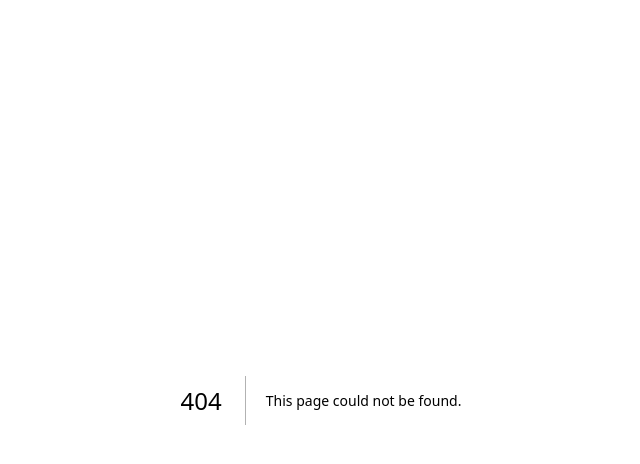
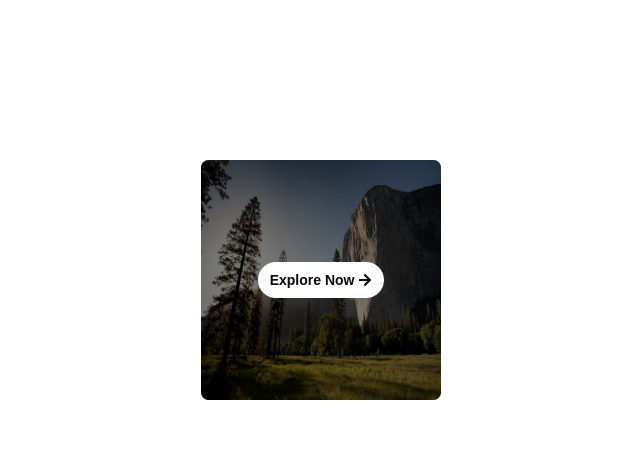
Before and after one commit to Ayusht0mar/components, a Next.js app: page /cardhover in a window 1280 px wide. Before the commit this address had no page. Shown: the top 464 px of the page, without its empty margins (319-959 px from the left). Built offline with nearby package versions, Linux system fonts and the light colour scheme.

Commit message:
Card Hover Component Created

```diff
--- /dev/null
+++ b/src/app/(components)/cardhover/page.tsx
@@ -0,0 +1,46 @@
+"use client"
+import { AnimatePresence, motion } from "framer-motion";
+import Image from "next/image";
+import { useState } from "react";
+import { FaArrowRight } from "react-icons/fa";
+
+const CardHover = () => {
+    const [showOverlay, setShowOverlay] = useState(true)
+
+    return (
+        <motion.div
+            className="relative overflow-hidden h-[240px] w-[240px] bg-slate-400 rounded-lg flex justify-center items-center mx-auto mt-40"
+            onHoverStart={() => setShowOverlay(true)}
+            onHoverEnd={() => setShowOverlay(false)}
+        >
+            <AnimatePresence>
+                {showOverlay && (
+                    <motion.div
+                        className="absolute inset-0 z-10 flex justify-center items-center"
+                        initial= {{opacity: 0}}
+                        animate= {{opacity: 1}}
+                        exit= {{opacity: 0}}
+                    >
+                        <div className="absolute bg-black pointer-events-none h-full w-full opacity-50"></div>
+                        <motion.h1
+                            className="bg-white font-semibold text-sm z-10 px-3 py-2 rounded-full flex items-center gap-[0.5ch] hover:opacity-75"
+                            initial={{ y: 10}}
+                            animate={{ y: 0}}
+                            exit={{ y: 10}}
+                            >
+                            <span>Explore Now</span>
+                            <FaArrowRight />
+                        </motion.h1>
+                    </motion.div>
+                )}
+            </AnimatePresence>
+            <Image
+                src="/image-1.jpg"
+                alt="Img"
+                fill
+            />
+        </motion.div>
+     );
+}
+
+export default CardHover;
```
